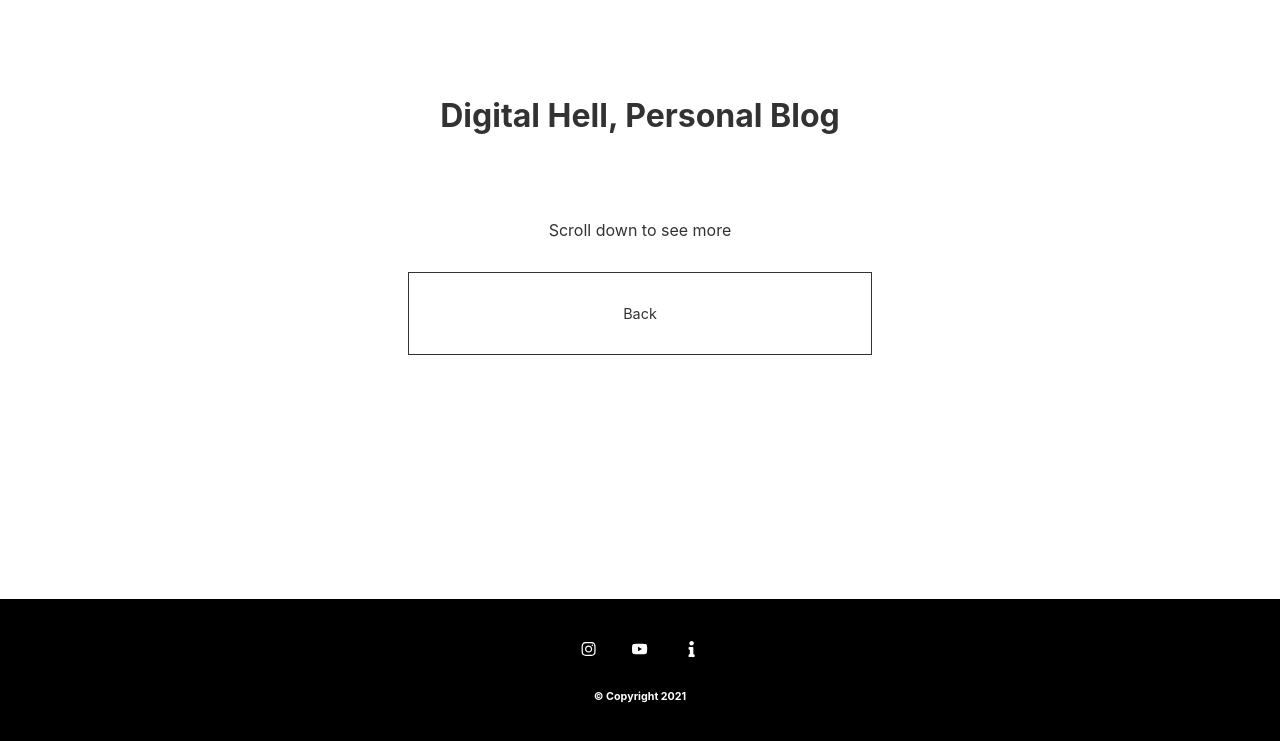
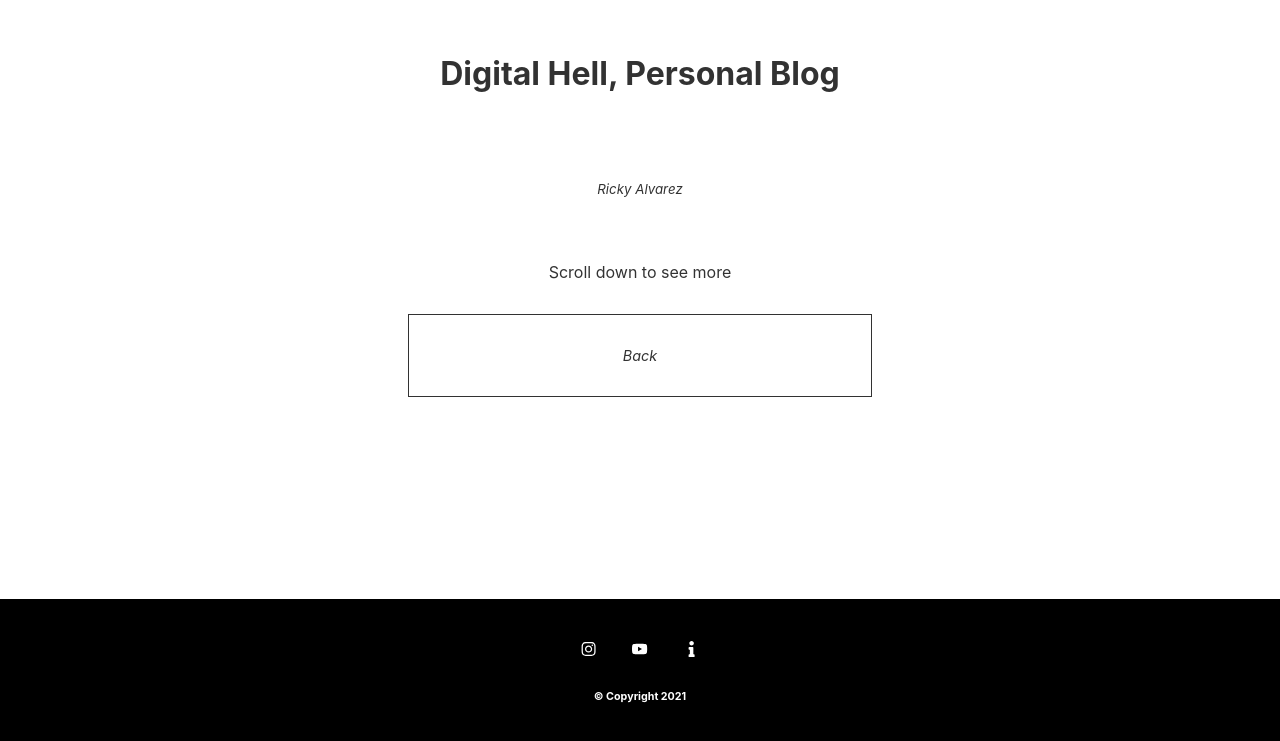
Before and after one commit to raulduk3/raulduke, a Next.js app: page /posts in a window 1280 px wide. Shown: the part 201-942 px from the top of the page. Built offline with nearby package versions, Linux system fonts and the light colour scheme.

Commit message:
speeding up fcp again

```diff
--- a/pages/posts.tsx
+++ b/pages/posts.tsx
@@ -12,6 +12,7 @@ const Posts : NextPage = () => {
             <div className="frame">
                 <ul className={style.listAlpha}>
                     <li><h1>Digital Hell, Personal Blog</h1></li>
+                    <li><span className="ital">Ricky Alvarez</span></li>
                     <li>Scroll down to see more</li>
                     <Link href="/" passHref><motion.li
                         initial={{backgroundColor: 'white', color: 'black'}}
--- a/styles/globals.css
+++ b/styles/globals.css
@@ -89,7 +89,7 @@ a {
 .button
 {
   font-size: 1.8vh;
-  font-style: underline;
+  font-style: italic;
 }
 
 .raulDukeLink:hover
@@ -104,3 +104,8 @@ a {
   bottom: 40vh;
   left: 32vw;
 }
+
+.ital {
+  font-style: italic;
+  font-size: smaller;
+}
```
